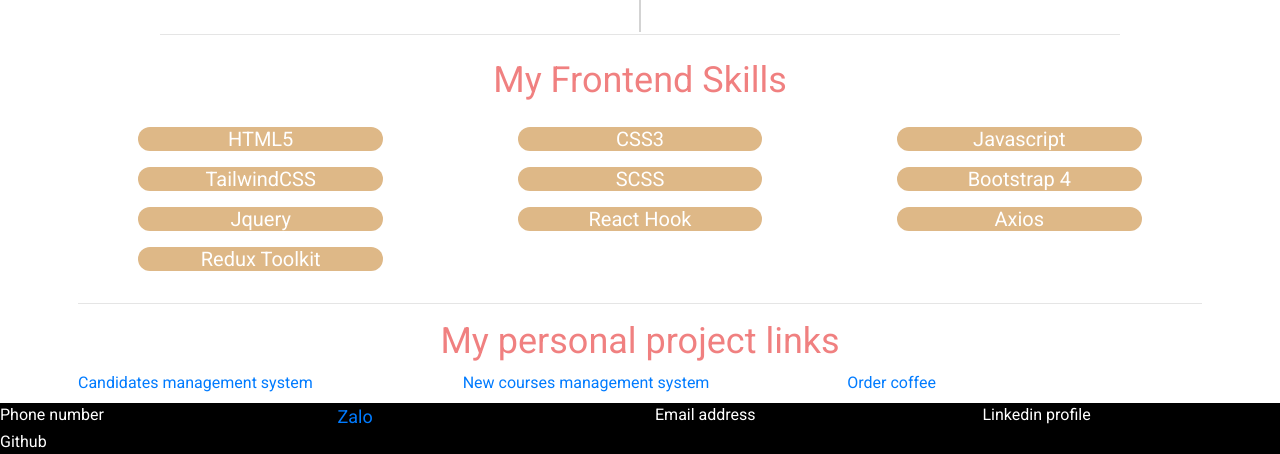
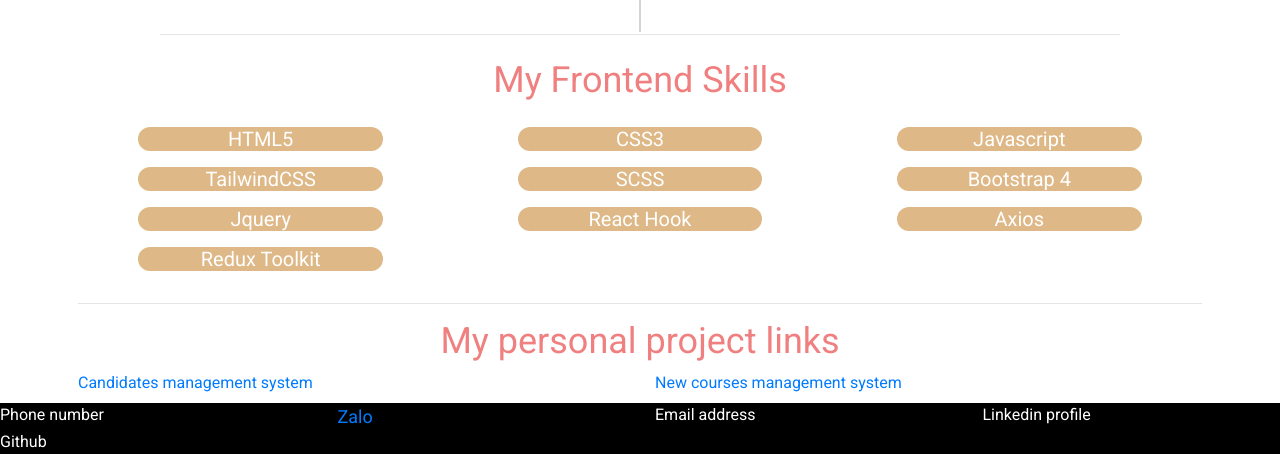
Before and after one commit to tronganhnguyenthanh/MyPortfolio, a plain HTML site: page index.html in a window 1280 px wide. Shown: the part 646-1100 px from the top of the page. Drawn offline with nearby package versions, Linux system fonts and the light colour scheme.

Commit message:
[UPDATE][FE] update layout

```diff
--- a/index.html
+++ b/index.html
@@ -28,21 +28,6 @@
         </li>
       </ul>
       <ul class="form-inline my-2 my-lg-0 list-unstyled">
-        <!-- <li class="nav-item">
-          <a class="nav-link text-white" href="https://candidates-beta.vercel.app/">
-            Candidates Management System
-          </a>
-        </li>
-        <li class="nav-item">
-          <a class="nav-link text-white" href="https://new-courseupdate.surge.sh/">
-            Courses Management System
-          </a>
-        </li>
-        <li class="nav-item">
-          <a class="nav-link text-white" href="https://ordered-coffee.surge.sh/">
-            Ordering Coffee
-          </a>
-        </li> -->
         <li class="nav-item">
           <div class="input_color"></div>
         </li>
@@ -184,14 +169,11 @@
       <div class="projects">
         <h2>My personal project links</h2>
           <div class="row">
-          <div class="col-lg-4 col-md-4 col-sm-4 col-xs-4">
+           <div class="col-lg-6 col-md-6 col-sm-6 col-xs-6">
              <a href="https://candidates-beta.vercel.app">Candidates management system</a>
            </div>
-          <div class="col-lg-4 col-md-4 col-sm-4 col-xs-4">
+           <div class="col-lg-6 col-md-6 col-sm-6 col-xs-6">
              <a href="https://new-courseupdate.surge.sh">New courses management system</a>
-          </div>
-          <div class="col-lg-4 col-md-4 col-sm-4 col-xs-4">
-            <a href="https://ordered-coffee.surge.sh">Order coffee</a>
            </div>
          </div>
        </div>
```
Lines whose indentation alone changed are shown as unchanged.
